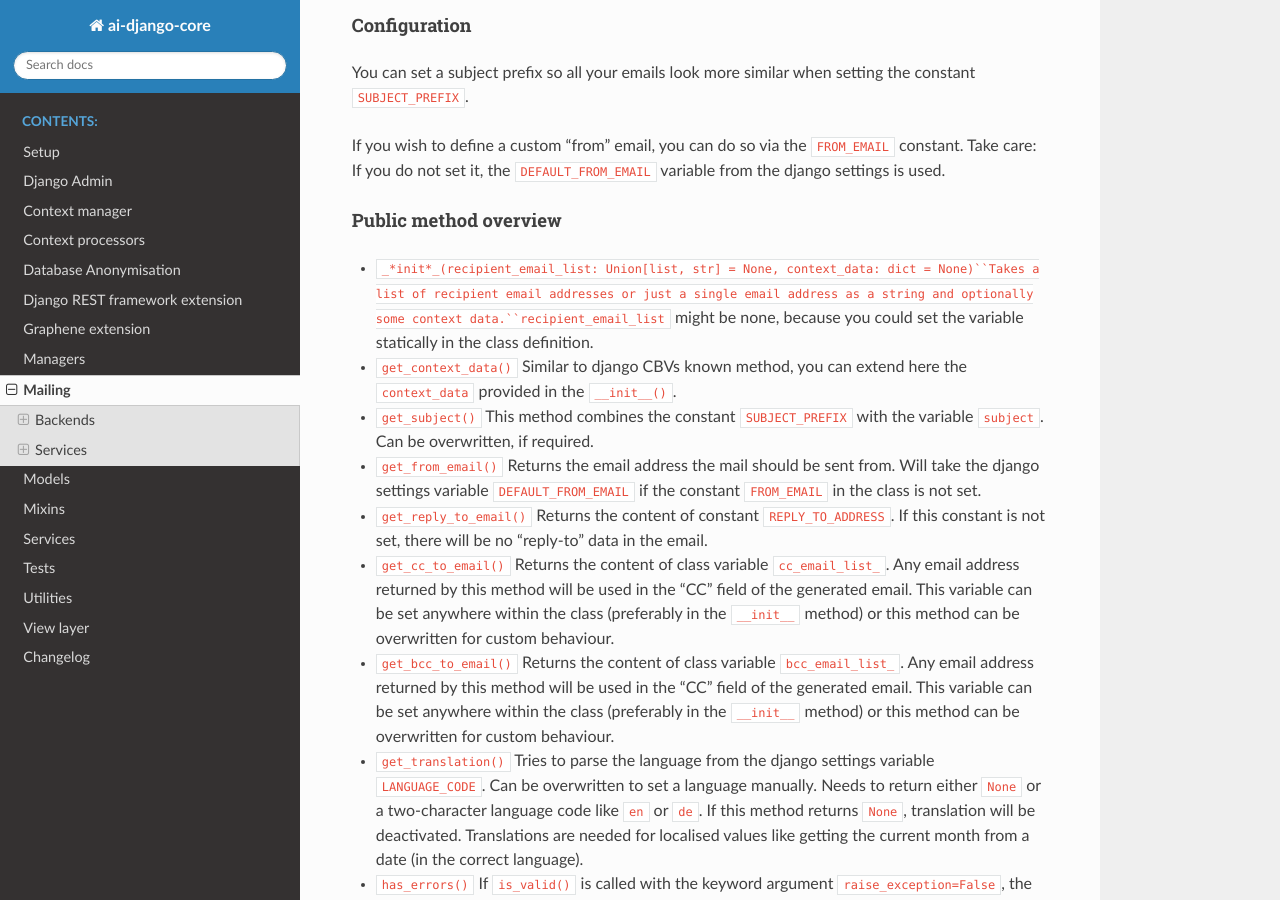
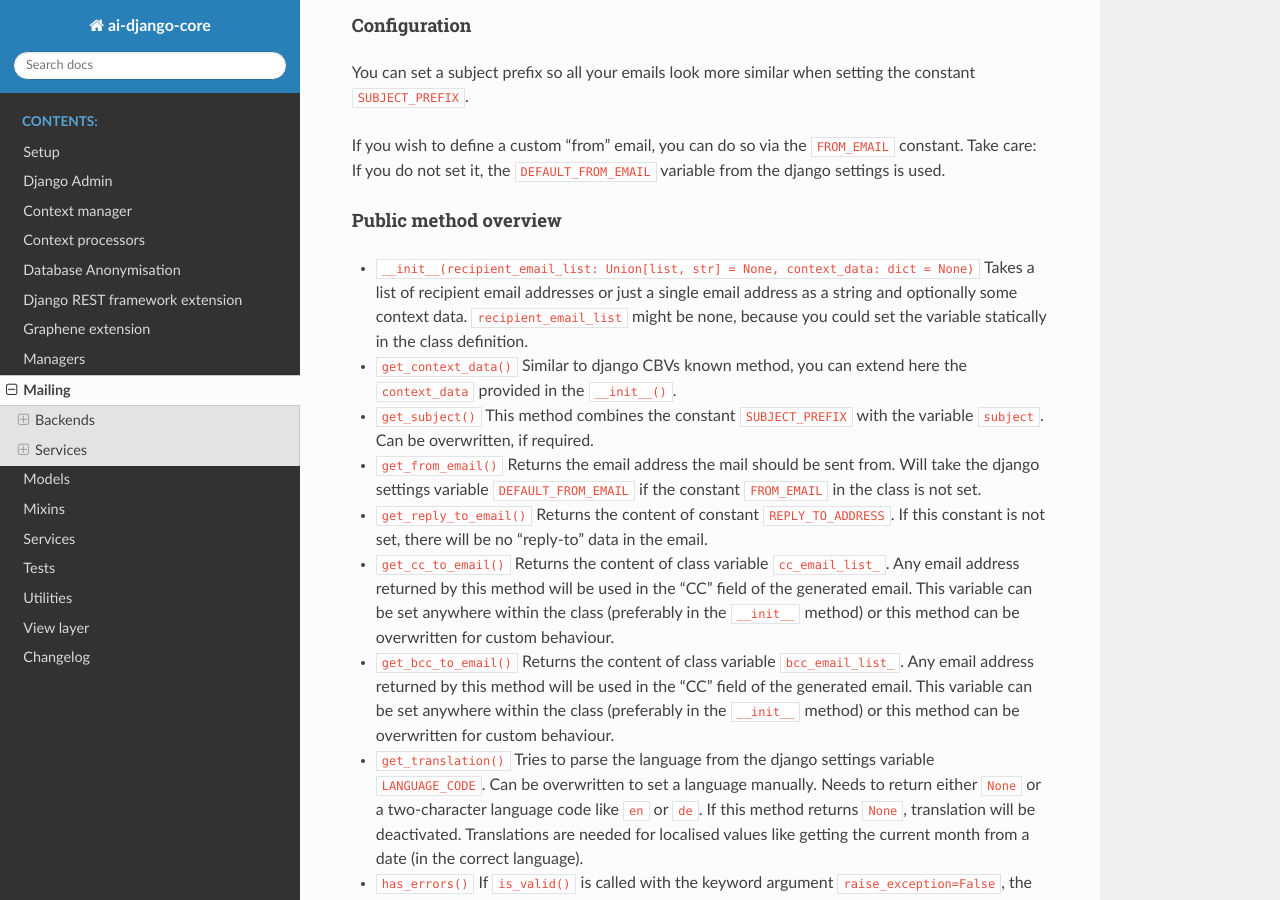
Before and after one commit to ambient-innovation/ai-django-core, a Sphinx documentation site: the page built from docs/features/mail.md, in a window 1280 px wide and 900 px high, scrolled down 1659 px. Built offline with Sphinx 7.4.7 and the Read the Docs theme 2.0.0, drawn with Linux system fonts in a browser that asks for light colours.

Commit message:
4.1.1 docs bugfix

```diff
--- a/ai_django_core/__init__.py
+++ b/ai_django_core/__init__.py
@@ -1,2 +1,2 @@
 # Version
-__version__ = '4.1.0'
+__version__ = '4.1.1'
--- a/docs/features/mail.md
+++ b/docs/features/mail.md
@@ -73,9 +73,9 @@ If you do not set it, the ``DEFAULT_FROM_EMAIL`` variable from the django settin
 
 #### Public method overview
 
-* ``__init__(recipient_email_list: Union[list, str] = None, context_data: dict = None)``
+* `__init__(recipient_email_list: Union[list, str] = None, context_data: dict = None)`
   Takes a list of recipient email addresses or just a single email address as a string and optionally some context data.
-  ``recipient_email_list`` might be none, because you could set the variable statically in the class definition.
+  `recipient_email_list` might be none, because you could set the variable statically in the class definition.
 
 
 * ``get_context_data()``
```
Also changed, not shown: docs/features/changelog.md (+3 -0 lines).
